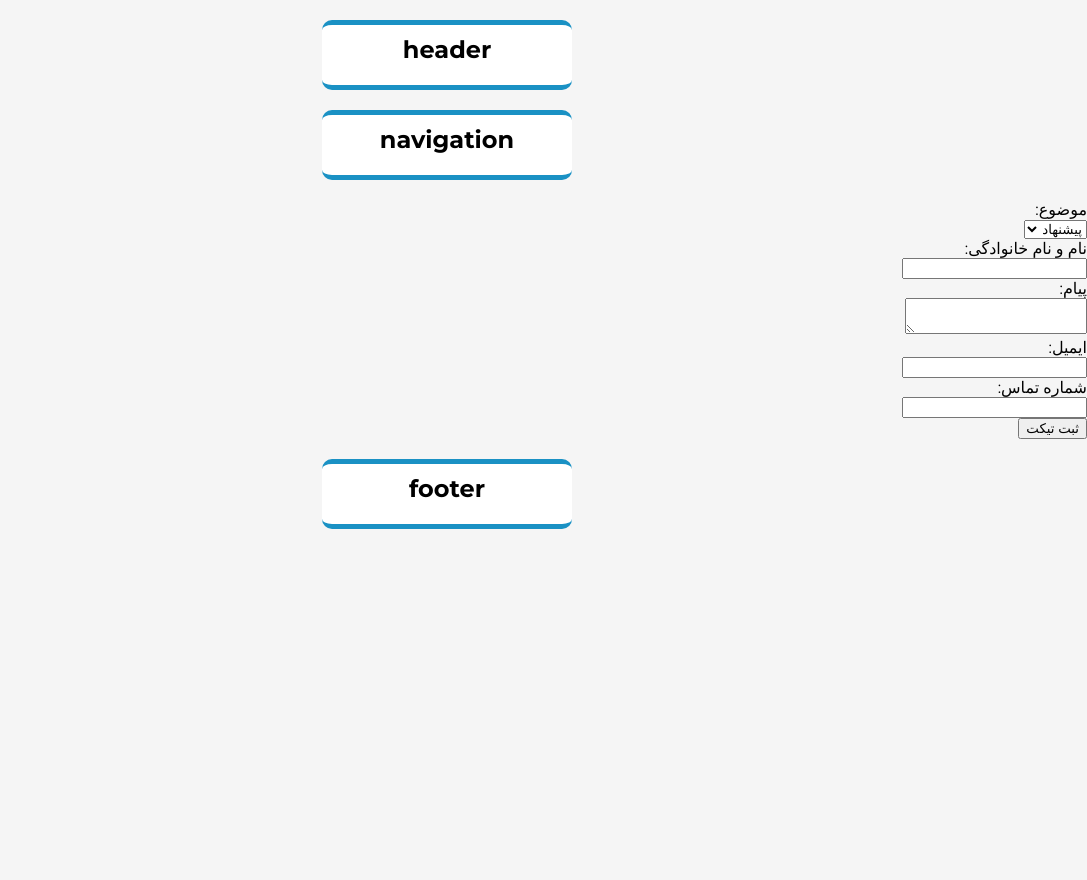
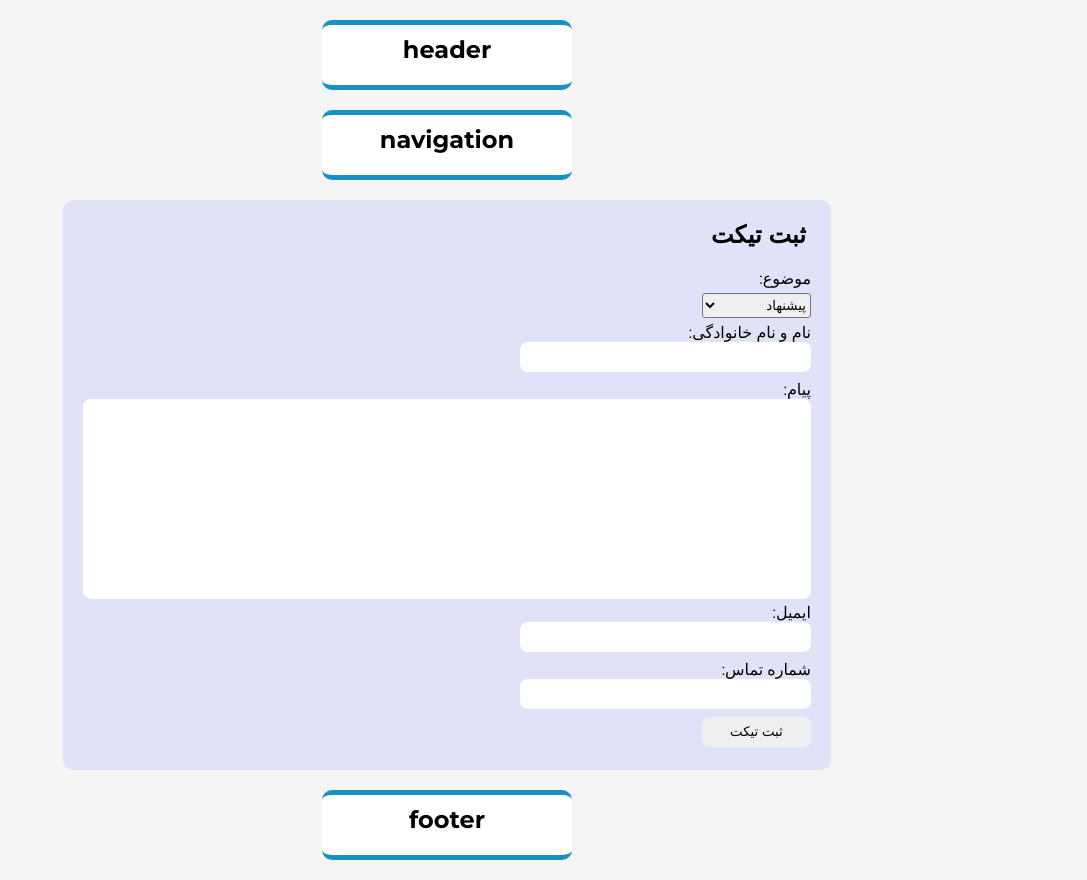
Before and after one commit to Im-mohsen/Sabzweb_django, a Django app: page /blog/ticket/ in a window 1280 px wide. Shown: the whole page, without its empty margins (193-1280 px from the left). Before the commit the page ends 529 px from the top, so only its background shows below. Run offline with Django 5.2, Linux system fonts and the light colour scheme; parts of the project's set-up code (start-up, migrations or seed data) failed here and were passed over.

Commit message:
add styles for form pages

```diff
--- a/blog/static/css/base.css
+++ b/blog/static/css/base.css
@@ -177,3 +177,44 @@ h2{
 	border-radius: 5px;
 	margin-bottom: 10px;
 }
+
+.forms_page{
+	width: 60%;
+	background-color: rgba(127, 144, 255, 0.18);
+	margin: 10px auto  10px auto;
+	padding: 0 20px 15px;
+	border-radius: 10px;
+}
+.forms_box{
+	align-items: center;
+	text-align: right;
+}
+.forms_box input{
+	border: 0;
+	border-radius: 8px;
+	margin-bottom: 8px;
+	width: 40%;
+	height: 30px;
+}
+.forms_box textarea{
+	border: 0;
+	border-radius: 8px;
+	width: 100%;
+	height: 200px;
+	resize: none;
+}
+#bt_submit{
+	align-items: center;
+	text-align: center;
+	width: 15%;
+	height: 30px;
+	border-color: rgba(128, 128, 128, 0.24);
+	border-radius: 7px;
+}
+#subject_id{
+	margin-top: 5px;
+	margin-bottom: 5px;
+	width: 15%;
+	height: 25px;
+	border-radius: 3px;
+}
--- a/blog/templates/forms/ticket.html
+++ b/blog/templates/forms/ticket.html
@@ -1,7 +1,9 @@
 {% extends "parent/base.html" %}
 {% block title %}Ticket form{% endblock %}
 {% block content %}
-    <form method="post">
+    <div class="forms_page">
+        <h2>ثبت تیکت</h2>
+        <form method="post" class="forms_box">
             {% csrf_token %}
             <label for="subject_id">موضوع:</label>
             <br>
@@ -35,7 +37,7 @@
                     {% if form.phone.value %} value="{{ form.phone.value }}" {% endif %}>
     {#        <span>{{ form.phone.errors }}</span>#}
             <br>
-        <input type="submit" value="ثبت تیکت">
+            <input type="submit" value="ثبت تیکت" id="bt_submit">
         </form>
         {% if form.errors%}
             لطفا خطاهای زیر را اصلاح کنید!!
@@ -53,4 +55,5 @@
         {% if form.non_field_errors %}
             {{ form.non_field_errors }}
         {% endif %}
+    </div>
 {% endblock %}
```
Also changed, not shown: blog/templates/forms/new_post.html (+6 -4 lines). Lines whose indentation alone changed are shown as unchanged.
